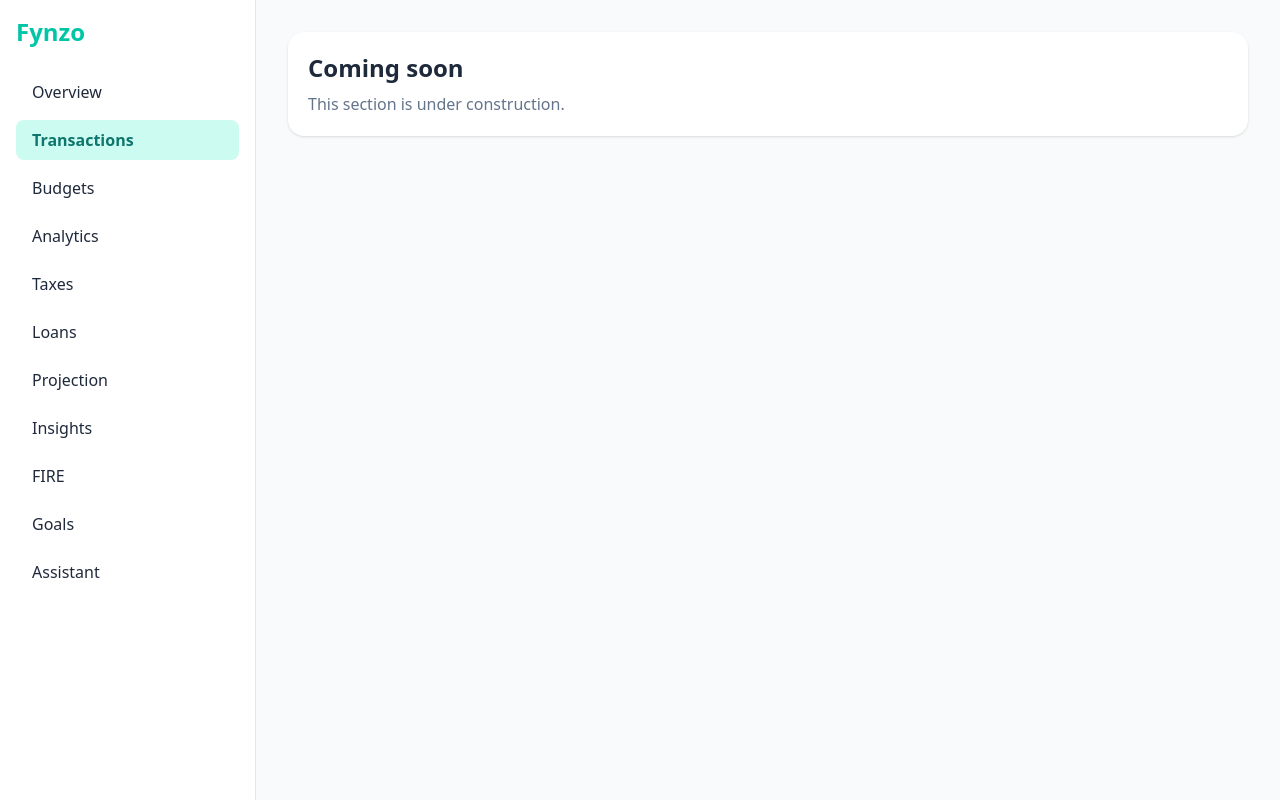
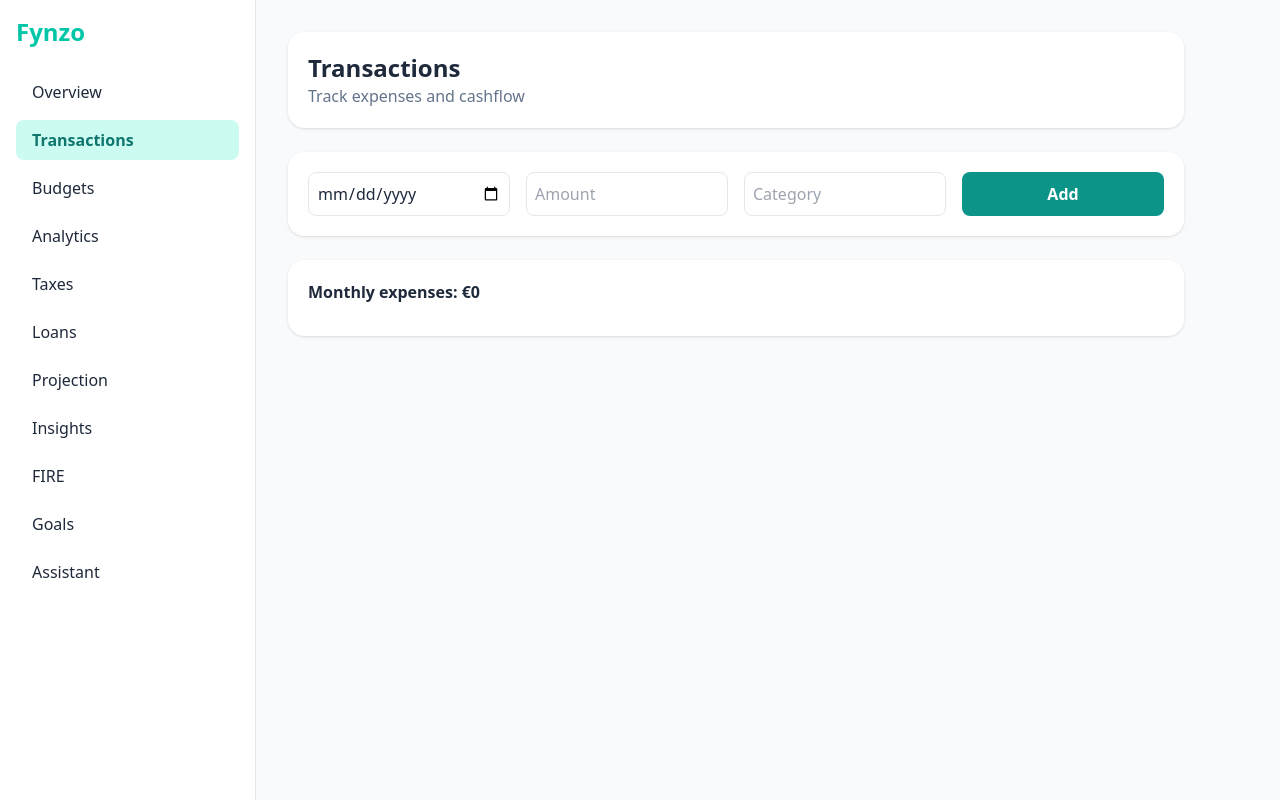
Before and after one commit to prstmalepati/fynzo, a React (Vite) app: page /transactions in a window 1280 px wide. Built offline with nearby package versions, Linux system fonts and the light colour scheme.

Commit message:
Transactions.jsx

```diff
--- a/src/pages/Transactions.jsx
+++ b/src/pages/Transactions.jsx
@@ -1,10 +1,85 @@
-export default function Page() {
+import { useFinance } from "../context/FinanceContext";
+import { useState } from "react";
+
+export default function Transactions() {
+  const { transactions, setTransactions } = useFinance();
+
+  const [form, setForm] = useState({
+    date: "",
+    amount: "",
+    category: "",
+    note: ""
+  });
+
+  function addTransaction(e) {
+    e.preventDefault();
+    if (!form.amount || !form.category) return;
+
+    setTransactions([
+      ...transactions,
+      {
+        id: Date.now(),
+        date: form.date || new Date().toISOString().slice(0,10),
+        amount: Number(form.amount),
+        category: form.category,
+        note: form.note
+      }
+    ]);
+
+    setForm({ date:"", amount:"", category:"", note:"" });
+  }
+
+  const total = transactions.reduce((s,t)=>s+t.amount,0);
+
   return (
-    <div className="card">
-      <h1 className="text-2xl font-bold">Coming soon</h1>
-      <p className="mt-2 text-slate-500">
-        This section is under construction.
-      </p>
+    <div className="space-y-6 max-w-4xl">
+      <div className="card">
+        <h1 className="text-2xl font-bold">Transactions</h1>
+        <p className="text-slate-500">Track expenses and cashflow</p>
+      </div>
+
+      <form onSubmit={addTransaction} className="card grid md:grid-cols-4 gap-4">
+        <input
+          type="date"
+          value={form.date}
+          onChange={e=>setForm({...form,date:e.target.value})}
+          className="border p-2 rounded-lg"
+        />
+        <input
+          type="number"
+          placeholder="Amount"
+          value={form.amount}
+          onChange={e=>setForm({...form,amount:e.target.value})}
+          className="border p-2 rounded-lg"
+        />
+        <input
+          type="text"
+          placeholder="Category"
+          value={form.category}
+          onChange={e=>setForm({...form,category:e.target.value})}
+          className="border p-2 rounded-lg"
+        />
+        <button className="bg-teal-600 text-white rounded-lg font-semibold">
+          Add
+        </button>
+      </form>
+
+      <div className="card">
+        <h2 className="font-semibold mb-3">
+          Monthly expenses: €{total.toLocaleString()}
+        </h2>
+
+        <ul className="divide-y">
+          {transactions.map(t=>(
+            <li key={t.id} className="py-3 flex justify-between">
+              <span>{t.category}</span>
+              <span className="text-red-600">
+                €{t.amount.toLocaleString()}
+              </span>
+            </li>
+          ))}
+        </ul>
+      </div>
     </div>
   );
 }
```
